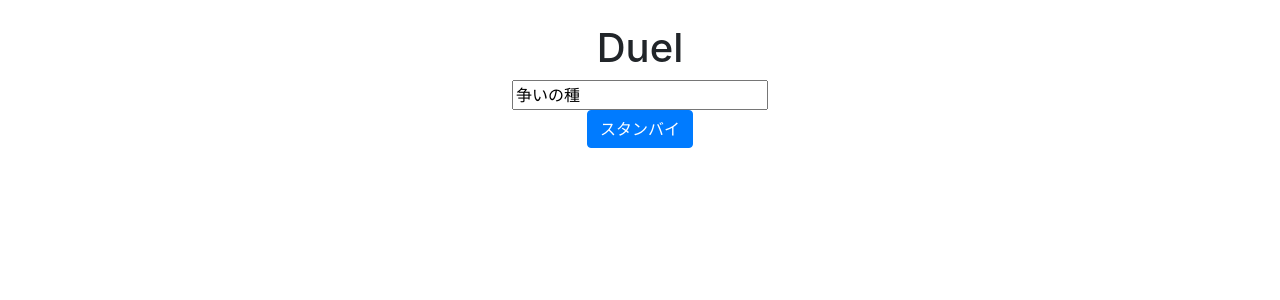
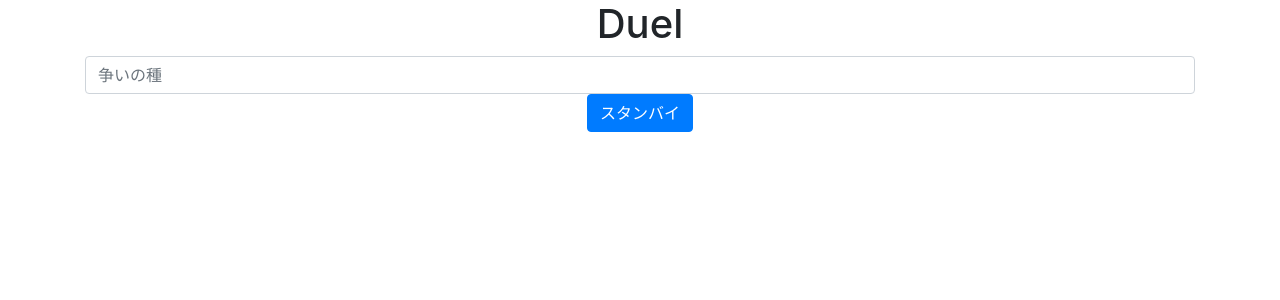
Before and after one commit to uyupun-archive/duel, a Nuxt app: page / in a window 1280 px wide. Shown: the top 300 px of the page. Built offline with nearby package versions, Linux system fonts and the light colour scheme.

Commit message:
Modify top

```diff
--- a/pages/index.vue
+++ b/pages/index.vue
@@ -1,8 +1,7 @@
 <template>
-  <div class="mt-4">
-    <h1>Duel</h1>
-    <input type="text" value="争いの種" />
-    <br />
+  <div>
+    <h1 class="h1">Duel</h1>
+    <input type="text" placeholder="争いの種" class="form-control" />
     <router-link to="/reason">
       <button type="button" class="btn btn-primary">スタンバイ</button>
     </router-link>
```
